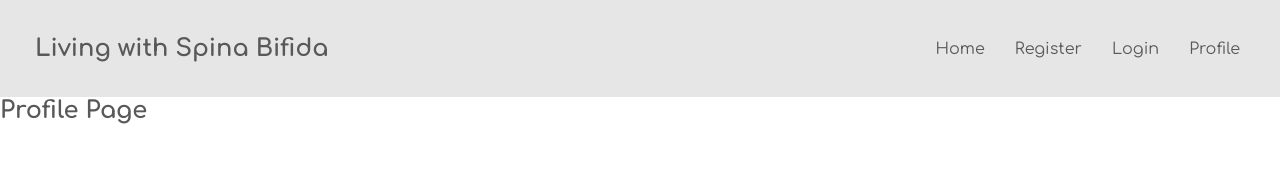
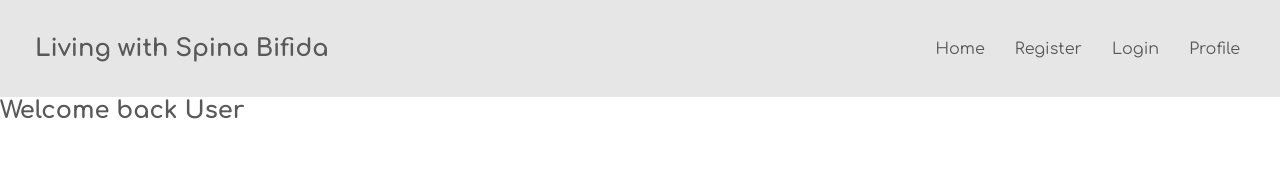
Before and after one commit to tufanbutuner/livingwithspinabifida, a React (Create React App) app: page /profile in a window 1280 px wide. Shown: the top 187 px of the page. Built offline with nearby package versions, Linux system fonts and the light colour scheme; sample sign-in values are in the browser's storage.

Commit message:
Updated Profile.js

```diff
--- a/src/Profile.js
+++ b/src/Profile.js
@@ -1,7 +1,7 @@
 function Profile() {
     return (
         <div className="profile">
-            <h2>Profile Page</h2>
+            <h2>Welcome back User</h2>
         </div>
     );
 }
```
